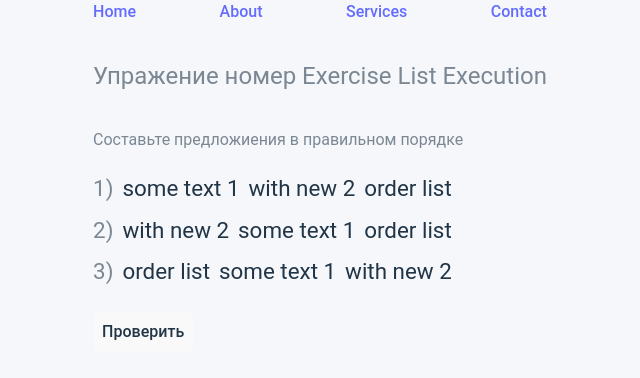
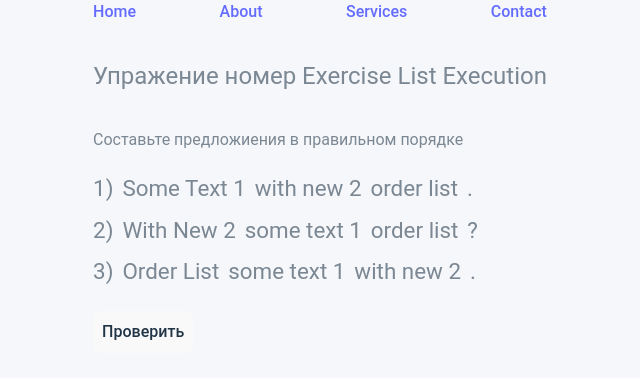
Before and after one commit to Vital99878/english-frontend, a React (Vite) app: page / in a window 1280 px wide. Shown: the top 378 px of the page, without its empty margins (320-960 px from the left). Built offline with nearby package versions, Linux system fonts and the light colour scheme.

Commit message:
feat(OrderExerciseListExecution) Capitalize sentence and add end sign

```diff
--- a/src/components/features/OrderExerciseListExecution/OrderExerciseListExecution.tsx
+++ b/src/components/features/OrderExerciseListExecution/OrderExerciseListExecution.tsx
@@ -2,9 +2,17 @@ import { useState, useMemo } from 'react'
 import Layout from '@components/Layout/index'
 import style from './OrderExerciseListExecution.module.scss'
 // prettier-ignore
-import { DndContext, closestCenter, useSensors, useSensor, PointerSensor, KeyboardSensor, TouchSensor } from '@dnd-kit/core'
+import {
+    DndContext,
+    closestCenter,
+    useSensors,
+    useSensor,
+    PointerSensor,
+    KeyboardSensor,
+    TouchSensor
+} from '@dnd-kit/core'
 // prettier-ignore
-import { SortableContext, arrayMove, sortableKeyboardCoordinates, horizontalListSortingStrategy } from '@dnd-kit/sortable'
+import {SortableContext, arrayMove, sortableKeyboardCoordinates, horizontalListSortingStrategy} from '@dnd-kit/sortable'
 import { SortableItem } from '@features/RightOrderExerciseExecution/components/SortableItem'
 import OrderExerciseService from '@services/orderExerciseService'
 
@@ -23,6 +31,13 @@ export default function OrderExerciseListExecution({ exercises }: { exercises: s
             acc[currentIndex] = exerciseServiceList[currentIndex].exercise
             return acc
         }, [] as string[][])
+    })
+
+    const [endSignMap] = useState<Array<string>>(() => {
+        return exercises.reduce((acc, _ex, currentIndex) => {
+            acc[currentIndex] = exerciseServiceList[currentIndex].endSign
+            return acc
+        }, [] as string[])
     })
 
     function createHandlerDragEnd(index: number) {
@@ -62,6 +77,7 @@ export default function OrderExerciseListExecution({ exercises }: { exercises: s
             <p className={'mb-5 text-n-6'}>Составьте предложиения в правильном порядке</p>
             {solutionMap.map((s, index) => {
                 return (
+                    <>
                         <DndContext
                             sensors={sensors}
                             collisionDetection={closestCenter}
@@ -69,15 +85,17 @@ export default function OrderExerciseListExecution({ exercises }: { exercises: s
                         >
                             <SortableContext items={s} strategy={horizontalListSortingStrategy}>
                                 <p
-                                className={`${style.sentence} ${!checkedSolution ? '' : checkedSolution[index] ? style.correct : style.incorrect} mb-2`}
+                                    className={`${style.sentence} ${!checkedSolution ? '' : checkedSolution[index] ? style.correct : style.incorrect} mb-2 text-n-6`}
                                 >
-                                <span className={'text-n-6'}>{`${++index}) `}</span>
-                                {s.map((part) => (
-                                    <SortableItem key={part} part={part} />
+                                    <span>{`${index + 1}) `}</span>
+                                    {s.map((part, currentIndex) => (
+                                        <SortableItem key={part} part={part} capitalized={currentIndex === 0} />
                                     ))}
+                                    <span>{endSignMap[index]}</span>
                                 </p>
                             </SortableContext>
                         </DndContext>
+                    </>
                 )
             })}
 
--- a/src/components/features/RightOrderExerciseExecution/components/SortableItem.tsx
+++ b/src/components/features/RightOrderExerciseExecution/components/SortableItem.tsx
@@ -1,23 +1,23 @@
-import {useSortable} from '@dnd-kit/sortable';
-import {CSS} from '@dnd-kit/utilities';
+import { useSortable } from '@dnd-kit/sortable'
+import { CSS } from '@dnd-kit/utilities'
 
-export function SortableItem(props: {part: string}) {
-    const {
-        attributes,
-        listeners,
-        setNodeRef,
-        transform,
-        transition,
-    } = useSortable({id: props.part});
+export function SortableItem(props: { part: string; capitalized: boolean }) {
+    const { attributes, listeners, setNodeRef, transform, transition } = useSortable({ id: props.part })
 
     const style = {
         transform: CSS.Transform.toString(transform),
         transition,
-    };
+    }
 
     return (
-        <span ref={setNodeRef} style={style} {...attributes} {...listeners} className={'rounded hover:bg-n-9'}>
+        <span
+            ref={setNodeRef}
+            style={style}
+            {...attributes}
+            {...listeners}
+            className={`rounded hover:bg-n-9 ${props.capitalized && 'capitalize'}`}
+        >
             {props.part}
         </span>
-    );
+    )
 }
--- a/src/const/exercise_with_omissions.ts
+++ b/src/const/exercise_with_omissions.ts
@@ -4,7 +4,7 @@ export const EXERCISE_WITH_OMISSIONS =
 export const EXERCISE_RIGHT_ORDER = '[1-some text] [2-with new]  [3-order list]'
 
 export const EXERCISE_RIGHT_ORDER_LIST = [
-    '[some text 1] [with new 2]  [order list]',
-    '[some text 1] [with new 2]  [order list]',
-    '[some text 1] [with new 2]  [order list]',
+    '[some text 1] [with new 2]  [order list].',
+    '[some text 1] [with new 2]  [order list]?',
+    '[some text 1] [with new 2]  [order list].',
 ]
--- a/src/models/orderExercise.ts
+++ b/src/models/orderExercise.ts
@@ -1,6 +1,7 @@
 export interface OrderExercise {
-  keys: string []
-  solution: string []
-  checkSolution: (answers: string []) => boolean
-  exercise: string []
+    keys: string[]
+    solution: string[]
+    checkSolution: (answers: string[]) => boolean
+    exercise: string[]
+    endSign: string
 }
--- a/src/services/orderExerciseService.ts
+++ b/src/services/orderExerciseService.ts
@@ -3,8 +3,10 @@ import { OrderExercise } from '@models/orderExercise'
 export default class OrderExerciseService implements OrderExercise {
     keys: string[] = []
     solution: string[] = []
+    endSign = '.'
 
     constructor(exercise: string) {
+        this.endSign = exercise[exercise.length - 1] // todo Проверка при создании и сохранение в бд, что Знак заверешения
         this.createKeys(exercise)
     }
 
```
Lines whose indentation alone changed are shown as unchanged.
